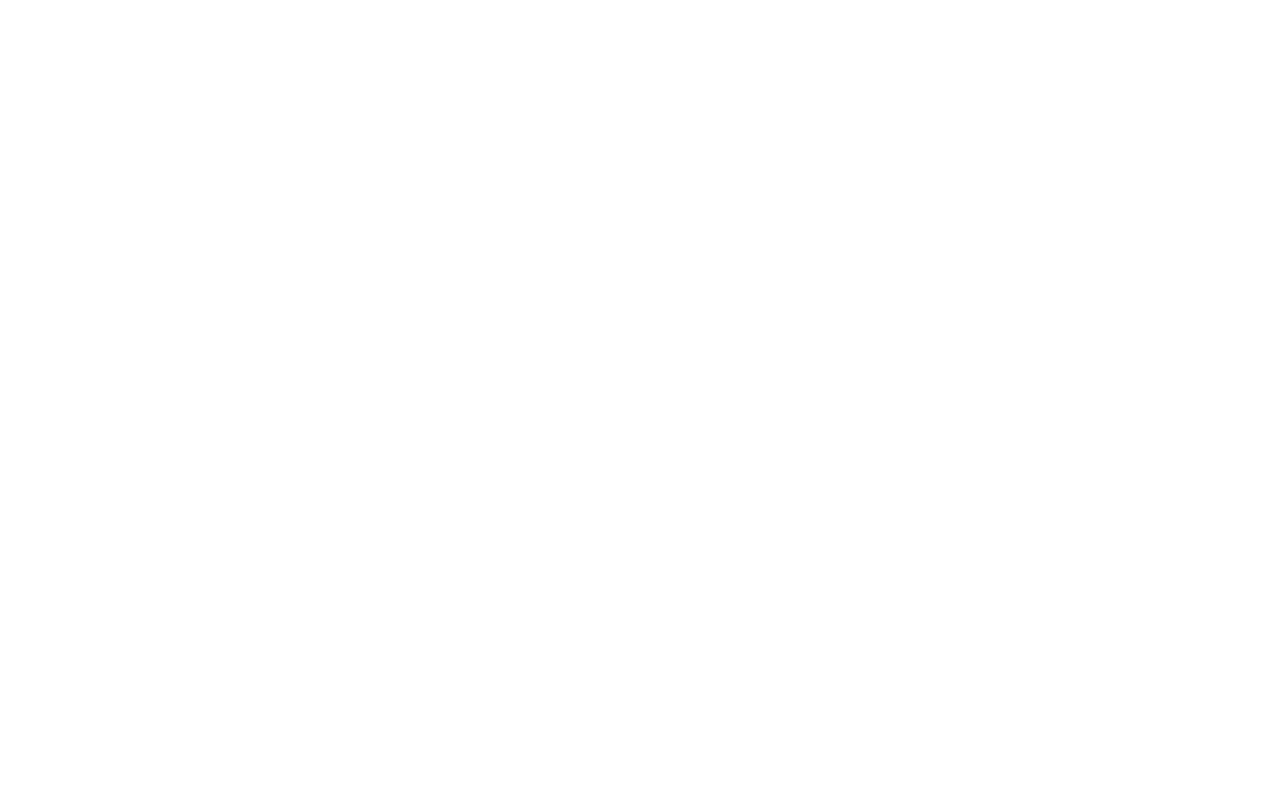
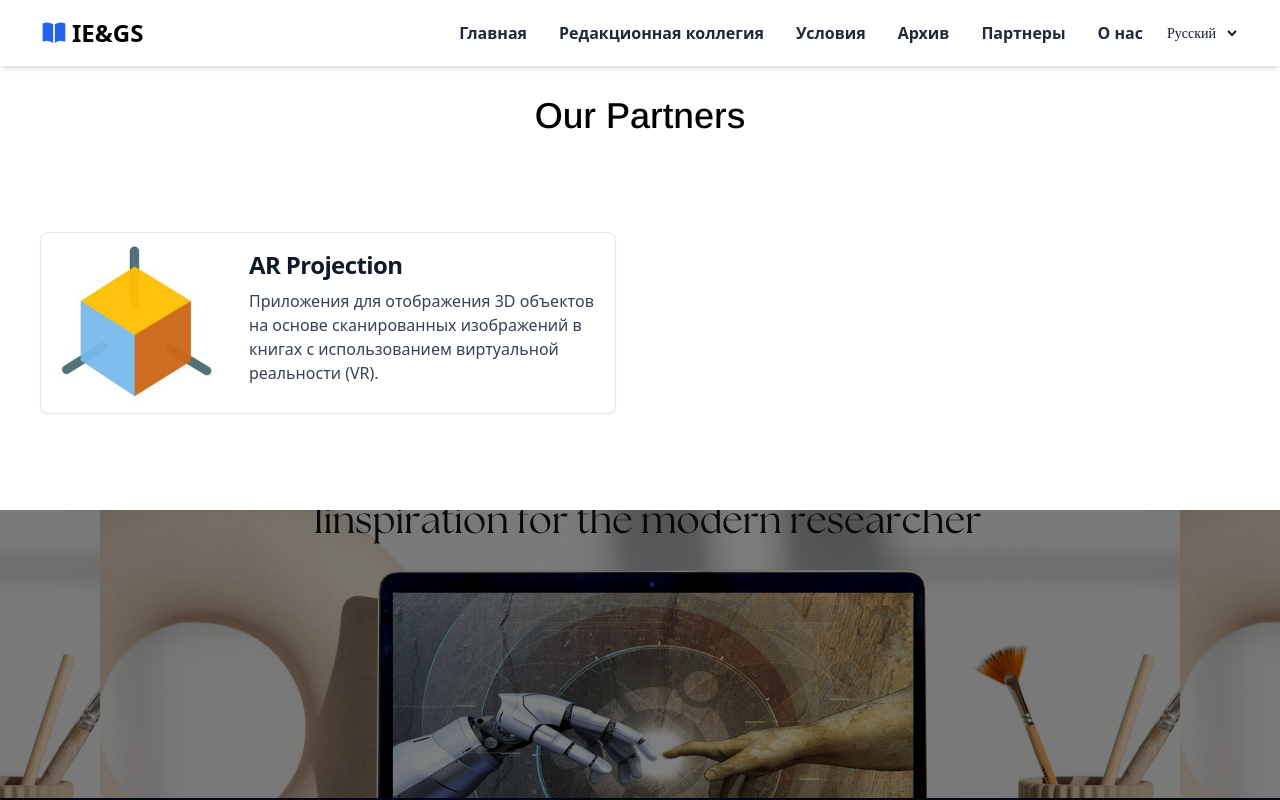
Before and after one commit to YadgarovFayzullo/inter_edu, a React (Vite) app in the folder frontend/: page /partners in a window 1280 px wide. Before the commit this address had no page. Shown: the top 800 px of the page. Built offline with nearby package versions, Linux system fonts and the light colour scheme.

Commit message:
PartnersPage

```diff
--- a/frontend/src/components/App.jsx
+++ b/frontend/src/components/App.jsx
@@ -10,7 +10,7 @@
 import PubRules from "../pages/PubRules";
 import Archive from "../pages/Archive";
 import AboutUs from "../pages/AboutUs";
-
+import Partnership from "../pages/Partnership";
 
 function App() {
 
@@ -21,6 +21,7 @@
           <Route index element={<Home/>} />
           <Route path="/home" element={<Home />} />
           <Route path="/redaction" element={<Redaction />} />
+          <Route path="/partners" element={<Partnership />} />
           <Route path="/rules" element={<PubRules />} />
           <Route path="/about" element={<AboutUs />} />
           <Route path="/archive" element={<Archive />} />
--- a/frontend/src/components/Navbar.jsx
+++ b/frontend/src/components/Navbar.jsx
@@ -24,6 +24,7 @@
     { name: t("redaction"), link: "/redaction" },
     { name: t("conditions"), link: "/rules" },
     { name: t("archive"), link: "/archive" },
+    { name: t("partners"), link: "/partners" },
     { name: t("about"), link: "/about" },
   ];
   let [open, setOpen] = useState(false);
--- a/frontend/src/components/Partners.jsx
+++ b/frontend/src/components/Partners.jsx
@@ -1,20 +1,23 @@
-import React from "react";
-// import partner from "/partner1.jpeg";
+import React, { useTransition } from "react";
+import partner from "/partner1.jpeg";
+import { t } from "i18next";
+import { useTranslation } from "react-i18next";
 
 export default function Partners() {
+  const { t } = useTranslation();
   return (
-    <div className="">
-      <div className="mb-32 text-center">
+    <div className="mb-24 mt-24">
+      <div className="mb-24 text-center">
         <h1 className="text-4xl font-Arimo">Our Partners</h1>
       </div>
-      <div className="mb-5 ">
+      <div>
         <a
           href="https://play.google.com/store/apps/details?id=com.NodirYodgorov.ARProjection"
-          className="ml-10 mr-5 flex flex-col items-center h-full w-full bg-clip-padding backdrop-filter backdrop-blur-sm bg-opacity-10 border border-gray-100 rounded-lg shadow md:flex-row md:max-w-xl lg:justify-around lg:shadow-sm hover:shadow-md duration-200"
-        >
+          className="ml-10 mr-10 flex flex-col items-center bg-white border border-gray-200 rounded-lg shadow md:flex-row md:max-w-xl lg:justify-around lg:shadow-sm hover:shadow-md duration-200"
+          >
           <img
             className="object-cover w-full rounded-t-lg h-full md:h-auto md:w-48 md:rounded-none md:rounded-s-lg"
-            // src="/partner1.jpeg"
+            src="/partner1.jpeg"
             alt=""
           />
           <div className="flex flex-col justify-between p-4 leading-normal">
@@ -22,16 +25,14 @@
               AR Projection
             </h5>
             <p className="mb-3 font-normal text-gray-700 dark:text-gray-400">
-              Lorem ipsum dolor sit amet consectetur adipisicing elit.
-              Veritatis, esse asperiores odio ducimus pariatur similique nihil
-              labore molestiae maiores quisquam.
+              {t("AR")}
             </p>
           </div>
         </a>
       </div>
-      <a
+      {/* <a
         href="https://play.google.com/store/apps/details?id=com.NodirYodgorov.ARProjection"
-        className="ml-10 mr-5 flex flex-col items-center bg-white border border-gray-200 rounded-lg shadow md:flex-row md:max-w-xl lg:justify-around lg:shadow-lg hover:shadow-2xl duration-200"
+        className="ml-10 mr-5 flex flex-col items-center bg-white border border-gray-200 rounded-lg shadow md:flex-row md:max-w-xl lg:justify-around lg:shadow-sm hover:shadow-md duration-200"
       >
         <img
           className="object-cover w-full rounded-t-lg h-full md:h-auto md:w-48 md:rounded-none md:rounded-s-lg"
@@ -48,7 +49,7 @@
             molestiae maiores quisquam.
           </p>
         </div>
-      </a>
+      </a> */}
     </div>
   );
 }
--- a/frontend/src/components/locale/en/translationEn.json
+++ b/frontend/src/components/locale/en/translationEn.json
@@ -53,5 +53,9 @@
   "location": " Bukhara State Pedagogical Institute",
   "license": "License",
 
-  "news": "News"
+  "news": "News",
+
+  "partners": "Partners",
+  "AR":"Applications for displaying 3D objects based on scanned ones images in books using virtual reality (VR)."
+
 }
--- a/frontend/src/components/locale/ru/translationsRu.json
+++ b/frontend/src/components/locale/ru/translationsRu.json
@@ -54,6 +54,9 @@
   "register": "Журнал зарегистрирован Агентством информации и массовых коммуникаций при Администрации Президента Республики Узбекистан свидетельством №111889 от 08 августа 2023 года. Рекомендуется публиковать основные научные результаты диссертационных работ кандидатов на соискание ученых степеней доктора философии (PhD) и доктора наук (DSC) по педагогике, психологии, технике, искусствоведению, архитектуре, философии, истории, филологии. Журнал был основан в 2023 году и выходит 1 раз в месяц. Узбекский, русский и английских языках.",
   "license": "Лицензия",
 
-  "news": "Новости"
+  "news": "Новости",
+
+  "partners": "Партнеры",
+  "AR": "Приложения для отображения 3D объектов на основе сканированных изображений в книгах с использованием виртуальной реальности (VR)."
 
 }
--- a/frontend/src/components/locale/uz/translationsUz.json
+++ b/frontend/src/components/locale/uz/translationsUz.json
@@ -53,5 +53,8 @@
   "location": " Buxoro Davlat Pedagogika Instituti",
   "license": "Litsenziya",
 
-  "news": "Yangiliklar"
+  "news": "Yangiliklar",
+
+  "partners": "Hamkorlar",
+  "AR": "Skanerlanganlar asosida 3D ob'ektlarni ko'rsatish uchun ilovalar virtual haqiqat (VR) yordamida kitoblardagi tasvirlar."
 }
--- a/frontend/src/pages/Home.jsx
+++ b/frontend/src/pages/Home.jsx
@@ -3,13 +3,11 @@
 import Layout from "../components/Layout";
 import Header from "../components/Header";
 import News from "../components/News";
-import Partners from "../components/Partners";
 export default function Home() {
   return (
     <Layout>
       <Header />
       <Book />
-      <Partners />
       <News />
     </Layout>
   );
--- /dev/null
+++ b/frontend/src/pages/Partnership.jsx
@@ -0,0 +1,11 @@
+import React from 'react'
+import Layout from '../components/Layout'
+import Partners from '../components/Partners'
+
+export default function Partnership() {
+  return (
+    <Layout>
+    <Partners />
+    </Layout>
+  )
+}
```
